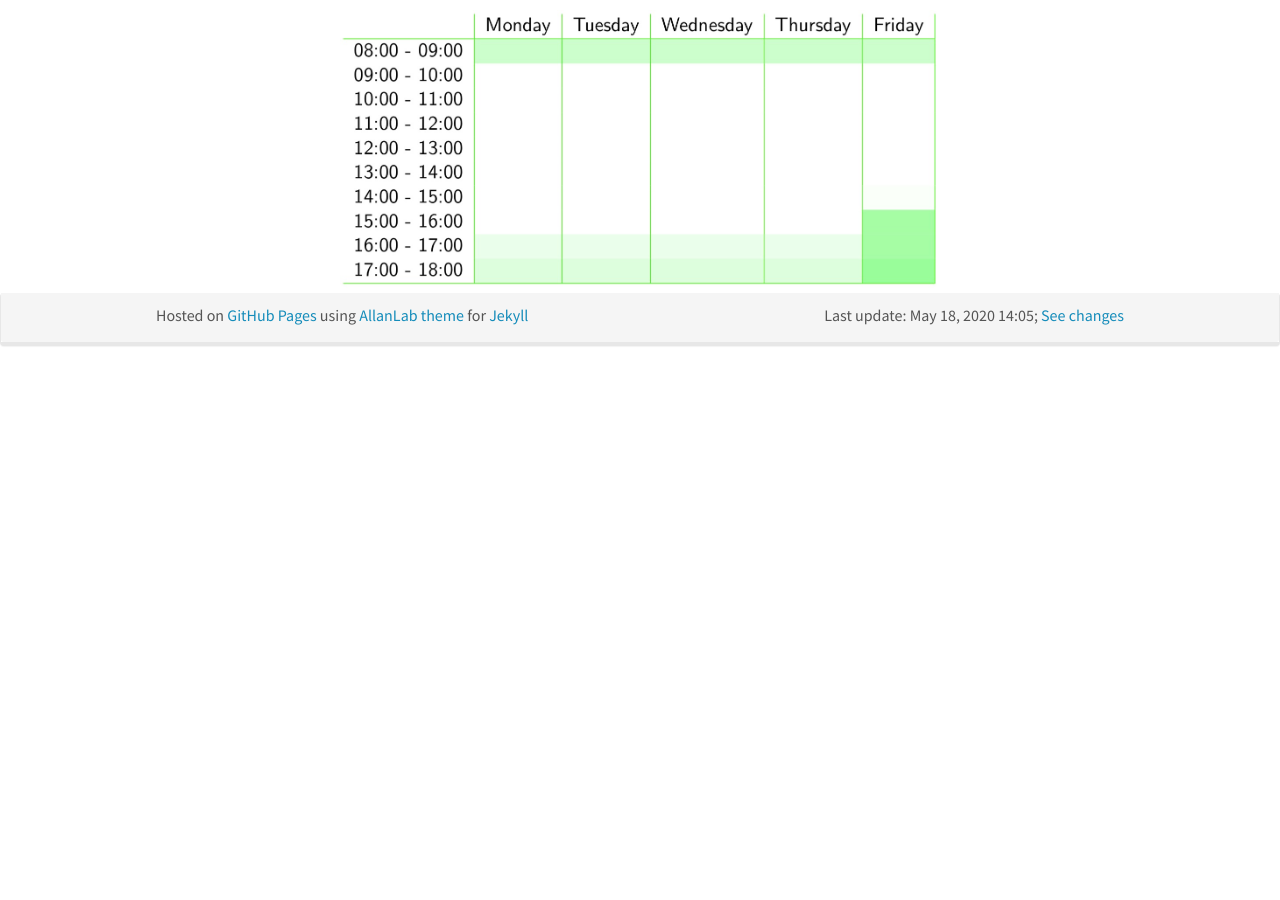
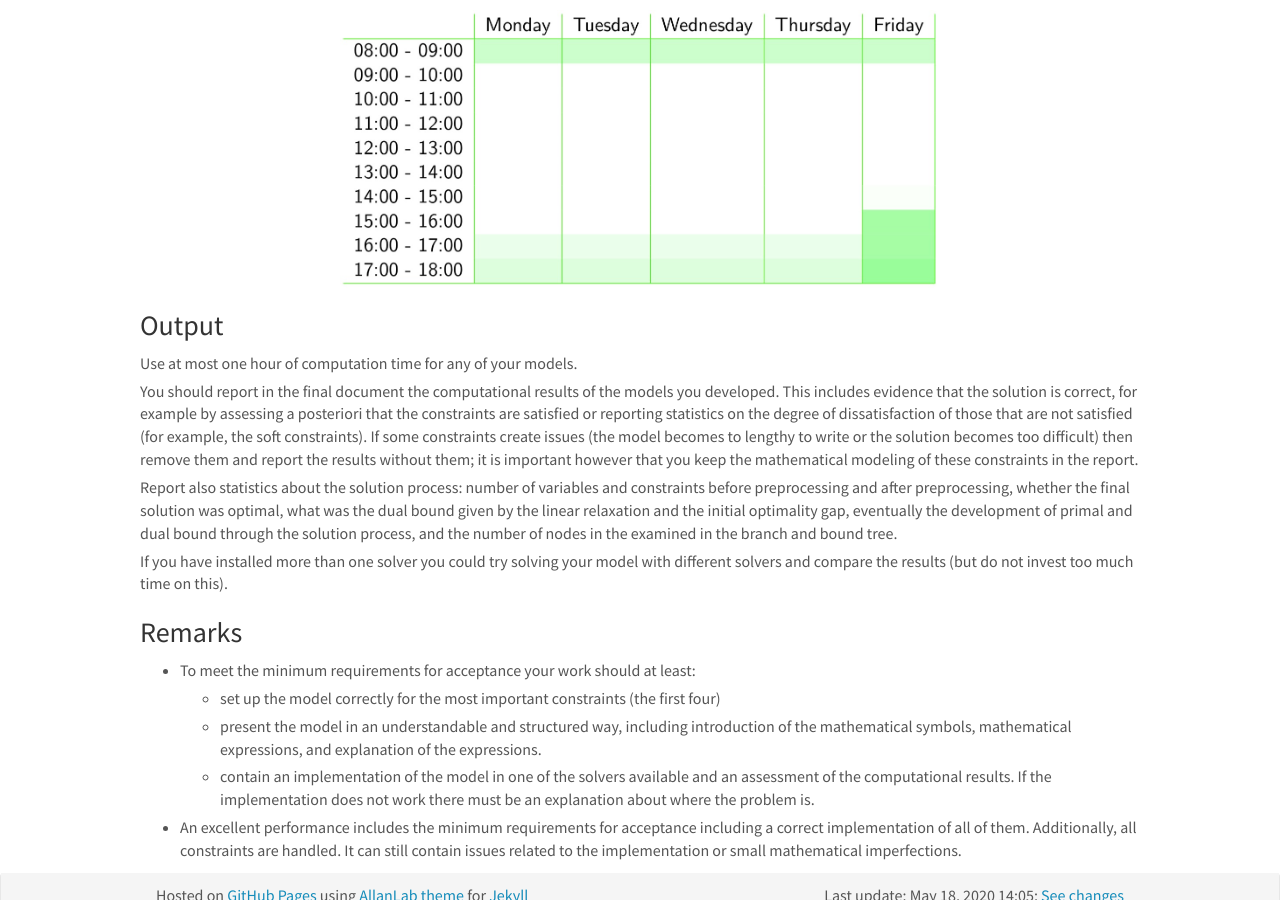
Before and after one commit to DM872/dm872.github.io, a Jekyll site: the page built from _posts/2020-04-28-timetabling.md, in a window 1280 px wide and 900 px high, scrolled down 1718 px. Built offline with Jekyll 4.4.1, drawn with Linux system fonts in a browser that asks for light colours; nearby versions of some CDN libraries; formulas are drawn with MathJax 3; a script that is not in the unit is left out; before the commit the page ends 2086 px from its top, so only the background shows below that.

Commit message:
added section Output and Remarks to the description of the assignment

```diff
--- a/_posts/2020-04-28-timetabling.md
+++ b/_posts/2020-04-28-timetabling.md
@@ -128,3 +128,58 @@ Desirability criteria (soft constraints):
 
 
 ![trends]({{ "/assets/bad_slots.jpg" | absolute_url }}){:width="60%" .center-image}
+
+
+
+
+
+### Output
+
+Use at most one hour of computation time for any of your models.
+
+You should report in the final document the computational results of
+the models you developed. This includes evidence that the solution is
+correct, for example by assessing a posteriori that the constraints
+are satisfied or reporting statistics on the degree of dissatisfaction
+of those that are not satisfied (for example, the soft constraints).
+If some constraints create issues (the model becomes to lengthy to
+write or the solution becomes too difficult) then remove them and
+report the results without them; it is important however that you keep
+the mathematical modeling of these constraints in the report.
+
+Report also statistics about the solution process: number of variables
+and constraints before preprocessing and after preprocessing, whether
+the final solution was optimal, what was the dual bound given by the
+linear relaxation and the initial optimality gap, eventually the
+development of primal and dual bound through the solution process, and
+the number of nodes in the examined in the branch and bound tree.
+
+If you have installed more than one solver you could try solving your
+model with different solvers and compare the results (but do not
+invest too much time on this).
+
+
+
+### Remarks
+
+* To meet the minimum requirements for acceptance your work should at
+  least:
+
+  * set up the model correctly for the most important constraints (the
+     first four)
+
+  * present the model in an understandable and structured way,
+     including introduction of the mathematical symbols, mathematical
+     expressions, and explanation of the expressions.
+
+  * contain an implementation of the model in one of the solvers
+     available and an assessment of the computational results. If the
+     implementation does not work there must be an explanation about
+     where the problem is.
+
+
+* An excellent performance includes the minimum requirements for
+  acceptance including a correct implementation of all of
+  them. Additionally, all constraints are handled. It can still
+  contain issues related to the implementation or small mathematical
+  imperfections.
```
